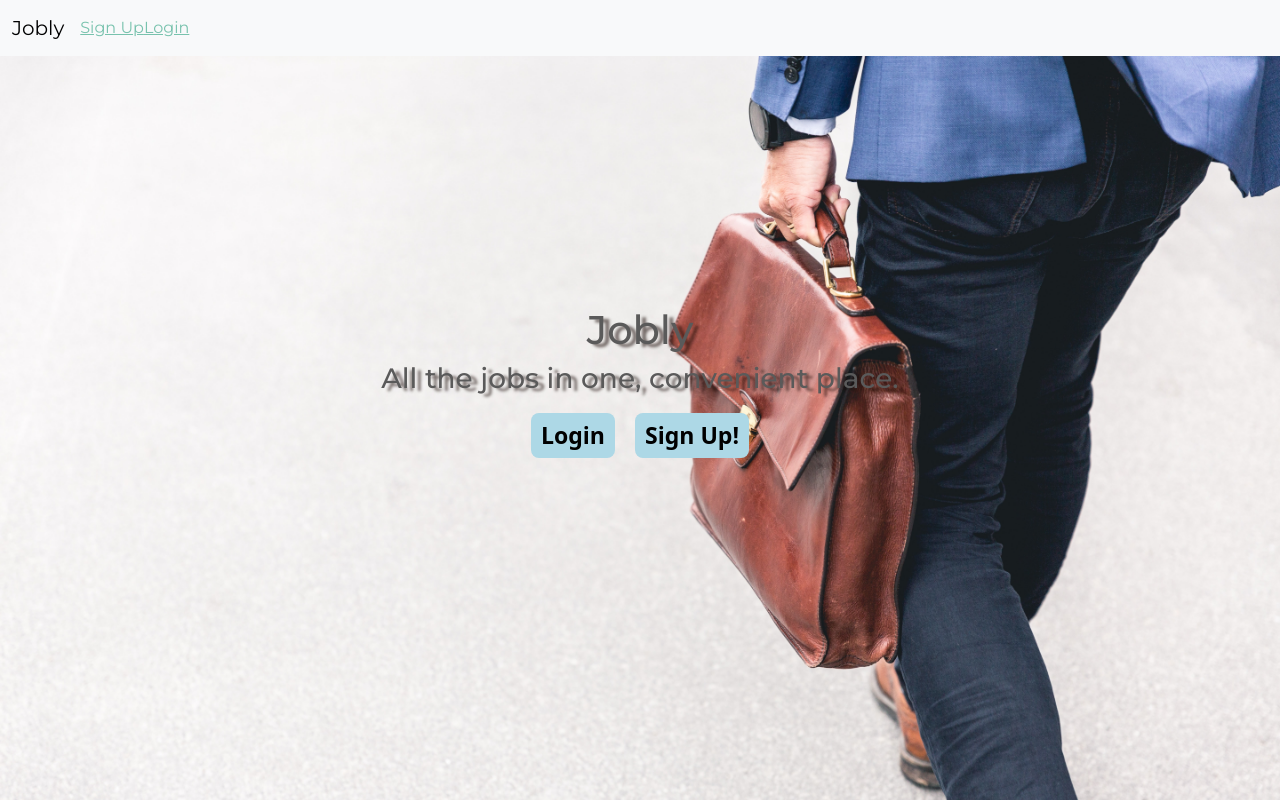
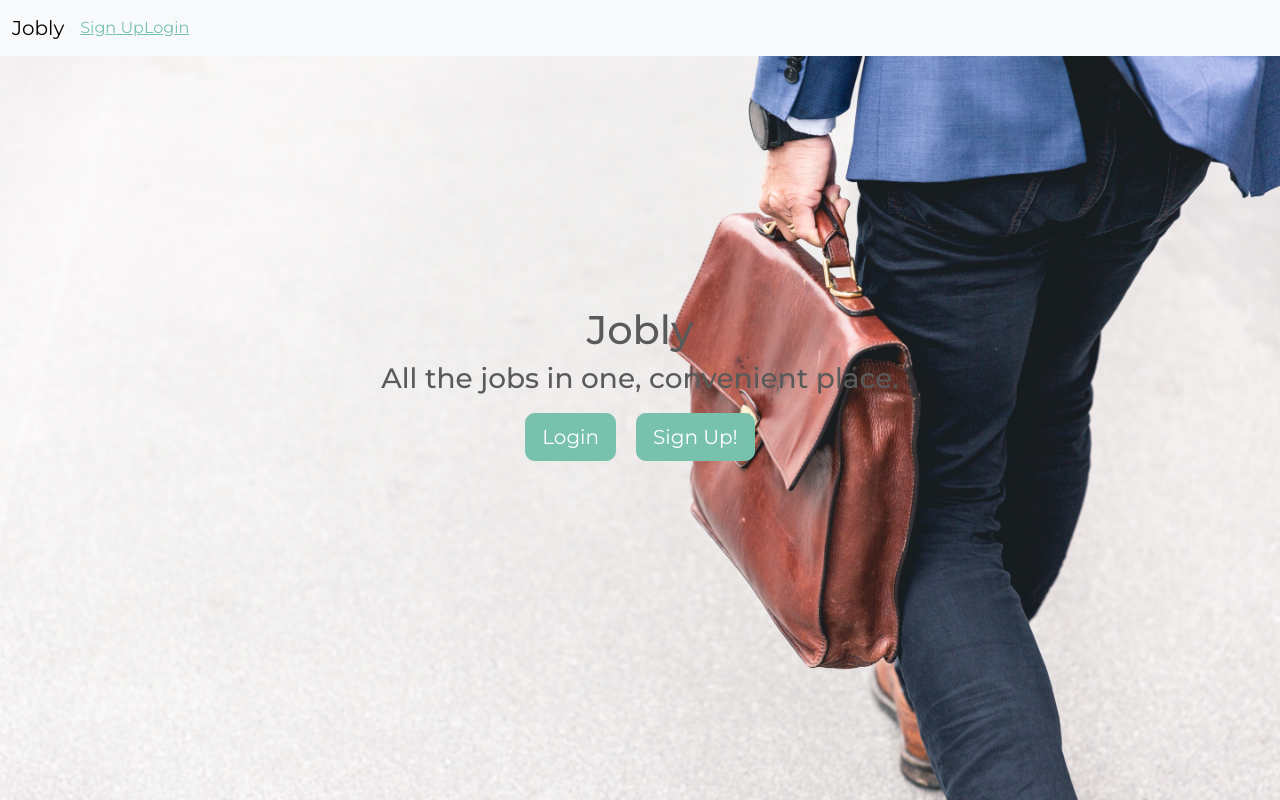
Before and after one commit to katemoser/react-jobly, a React (Create React App) app: page / in a window 1280 px wide. Built offline with nearby package versions, Linux system fonts and the light colour scheme; no server answers.

Commit message:
fixing styling on homepage

```diff
--- a/src/HomePage.css
+++ b/src/HomePage.css
@@ -1,23 +1,17 @@
 .Jobly-HomePage {
     margin-top: 13em;
     color: white;
-    text-shadow: 6px 3px 3px rgba(28,12,8,0.58);
+    /* text-shadow: 6px 3px 3px rgba(28,12,8,0.58); */
     font-size: larger;
 }
 
 button {
-    border-radius: 8px;
+    /* border-radius: 8px; */
     font-size: larger;
-    background-color:lightblue;
     padding: 5px 10px;
     margin: 10px;
-    border: none;
-    font-weight: bold;
-    cursor: pointer;
+    /* border: 1px solid; */
+    /* border-color: rgba(34, 57, 58, 0.299); */
+    /* font-weight: bold; */
+    /* cursor: pointer; */
 }
-
-button:hover{
- background-color: rgb(143, 193, 210);
- box-shadow: 0 12px 16px 0 rgba(0,0,0,0.24), 0 17px 50px 0 rgba(0,0,0,0.19);
-
-}
--- a/src/HomePage.js
+++ b/src/HomePage.js
@@ -17,7 +17,7 @@ import { Link } from "react-router-dom";
  *
  * App -> Routes -> HomePage - - - NLI - > {LogInForm, SignUpForm}
  */
- function HomePage(){
+function HomePage() {
 
     const { currentUser } = useContext(UserContext);
 
@@ -28,16 +28,16 @@ import { Link } from "react-router-dom";
             {!currentUser &&
                 <div>
                     <a href="/login">
-                    <button>Login</button>
+                        <button className="btn btn-primary btn-lg">Login</button>
                     </a>
                     <a href="/signup">
-                    <button>Sign Up!</button>
+                        <button className="btn btn-primary btn-lg">Sign Up!</button>
                     </a>
                 </div>
             }
 
         </div>
-     )
+    );
 }
 
 export default HomePage;
```
Lines whose indentation alone changed are shown as unchanged.
